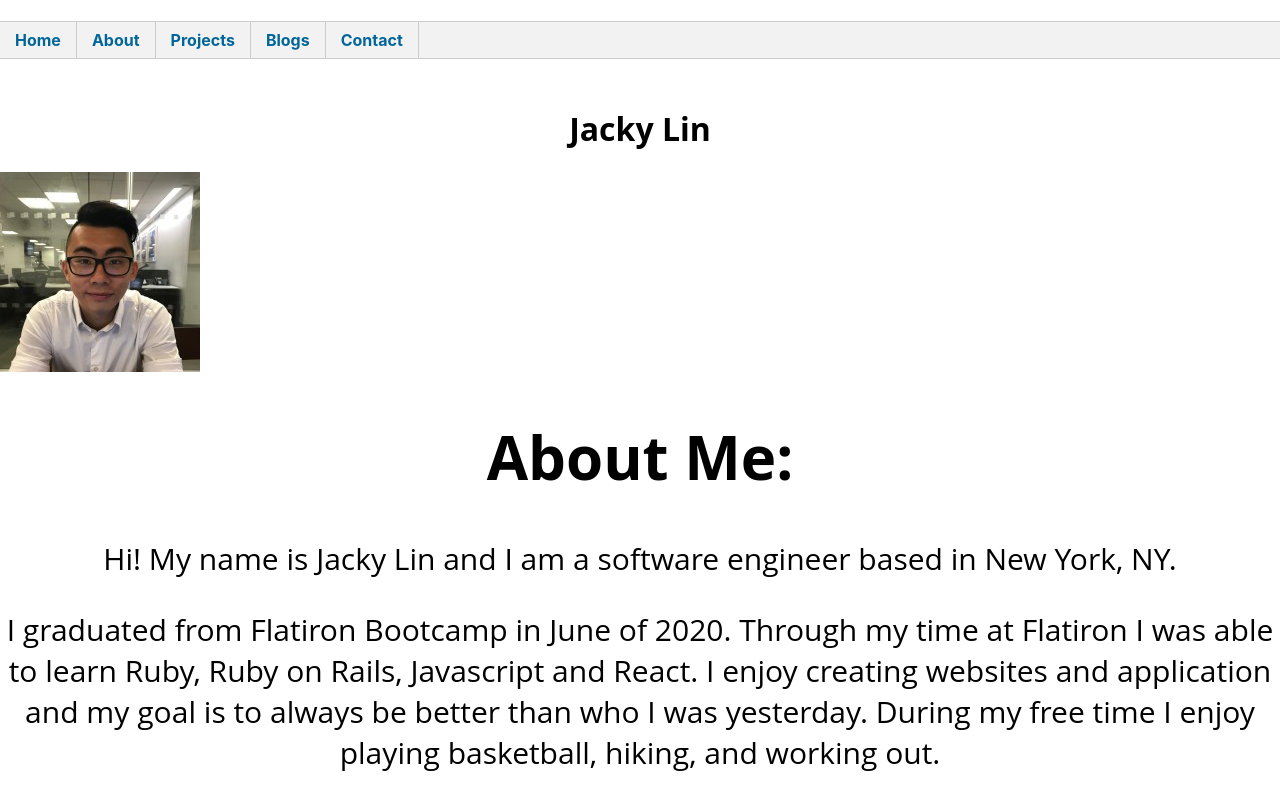
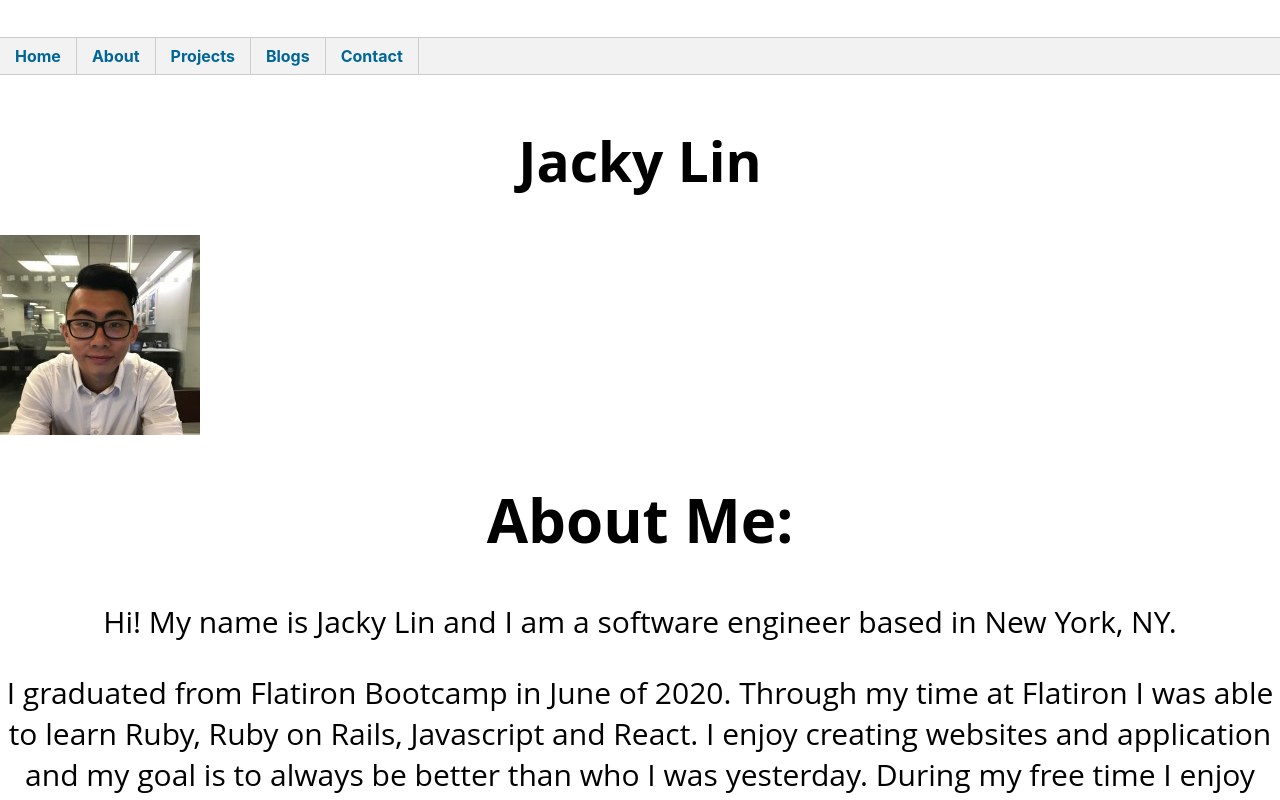
Before and after one commit to JackyLin2/JackyLinPortfolio, a React (Create React App) app in the folder portfolio/: page / in a window 1280 px wide. Shown: the top 800 px of the page. Built offline with nearby package versions, Linux system fonts and the light colour scheme.

Commit message:
size name

```diff
--- a/portfolio/src/App.css
+++ b/portfolio/src/App.css
@@ -116,4 +116,5 @@ input[type=submit] {
 .Profile{
   font-family: 'Open Sans';
   text-align: center;
+  font-size: 55px;
 }
```
